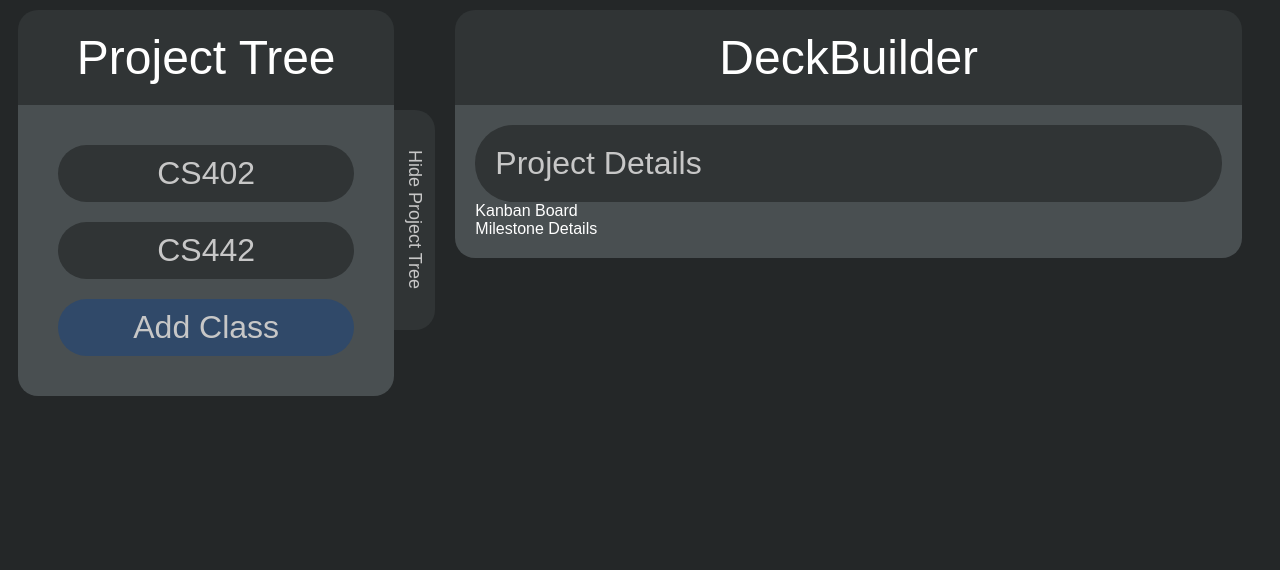
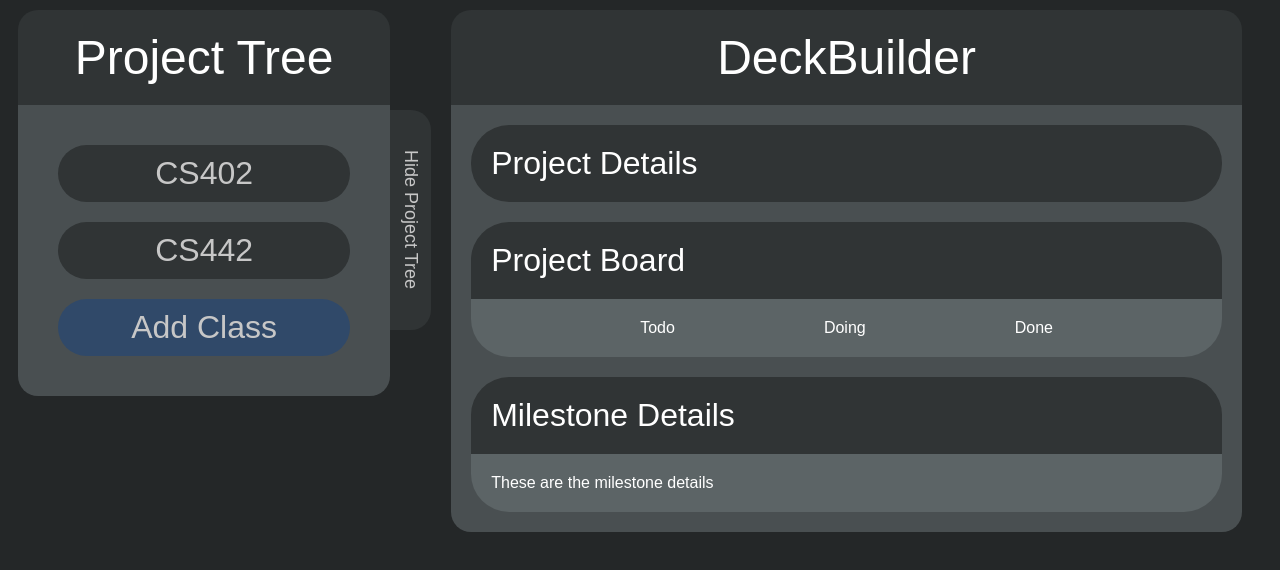
Before and after one commit to logan-larson/Storn, an Angular app in the folder client/: page /home in a window 1280 px wide. Shown: the top 570 px of the page. Built offline with nearby package versions, Linux system fonts and the light colour scheme.

Commit message:
Project Board and Milestone Details skeleton

```diff
--- a/client/src/app/components/home/project/milestone-details/milestone-details.component.css
+++ b/client/src/app/components/home/project/milestone-details/milestone-details.component.css
@@ -0,0 +1,16 @@
+.header {
+  font-size: 32px;
+  color: #fff;
+  padding: 20px;
+  background-color: #303435;
+  border-top-left-radius: 38px;
+  border-top-right-radius: 38px;
+}
+
+.body {
+  background-color: #5c6466;
+  color: #fff;
+  padding: 20px;
+  border-bottom-left-radius: 38px;
+  border-bottom-right-radius: 38px;
+}
--- a/client/src/app/components/home/project/milestone-details/milestone-details.component.html
+++ b/client/src/app/components/home/project/milestone-details/milestone-details.component.html
@@ -1 +1,6 @@
-<p>milestone-details works!</p>
+<div class="container">
+  <div class="header">Milestone Details</div>
+  <div class="body">
+    <div>These are the milestone details</div>
+  </div>
+</div>
--- a/client/src/app/components/home/project/project-board/project-board.component.css
+++ b/client/src/app/components/home/project/project-board/project-board.component.css
@@ -0,0 +1,22 @@
+.container {
+  margin-bottom: 20px;
+}
+
+.header {
+  font-size: 32px;
+  color: #fff;
+  padding: 20px;
+  background-color: #303435;
+  border-top-left-radius: 38px;
+  border-top-right-radius: 38px;
+}
+
+.body {
+  background-color: #5c6466;
+  color: #fff;
+  padding: 20px;
+  border-bottom-left-radius: 38px;
+  border-bottom-right-radius: 38px;
+  display: flex;
+  justify-content: space-evenly;
+}
--- a/client/src/app/components/home/project/project-board/project-board.component.html
+++ b/client/src/app/components/home/project/project-board/project-board.component.html
@@ -1 +1,8 @@
-<p>project-board works!</p>
+<div class="container">
+  <div class="header">Project Board</div>
+  <div class="body">
+    <div>Todo</div>
+    <div>Doing</div>
+    <div>Done</div>
+  </div>
+</div>
--- a/client/src/app/components/home/project/project-details/project-details.component.css
+++ b/client/src/app/components/home/project/project-details/project-details.component.css
@@ -1,6 +1,10 @@
+.container {
+  margin-bottom: 20px;
+}
+
 .header {
   font-size: 32px;
-  color: #c7c7c7;
+  color: #fff;
   padding: 20px;
   background-color: #303435;
   border-radius: 38px;
--- a/client/src/app/components/home/project/project.component.html
+++ b/client/src/app/components/home/project/project.component.html
@@ -2,7 +2,7 @@
   <div class="title">{{ project.name }}</div>
   <div class="body">
     <app-project-details [details]="project.details"></app-project-details>
-    <div>Kanban Board</div>
-    <div>Milestone Details</div>
+    <app-project-board></app-project-board>
+    <app-milestone-details></app-milestone-details>
   </div>
 </div>
```
